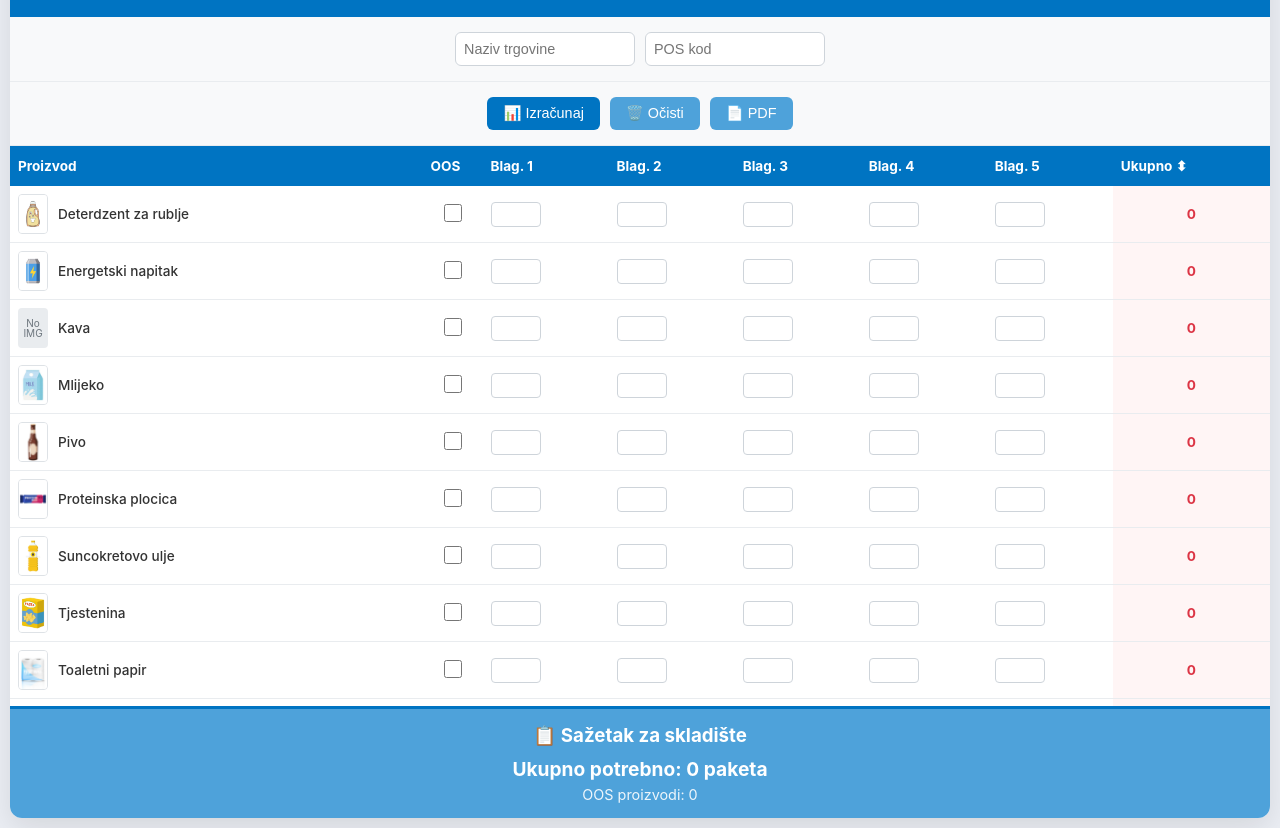
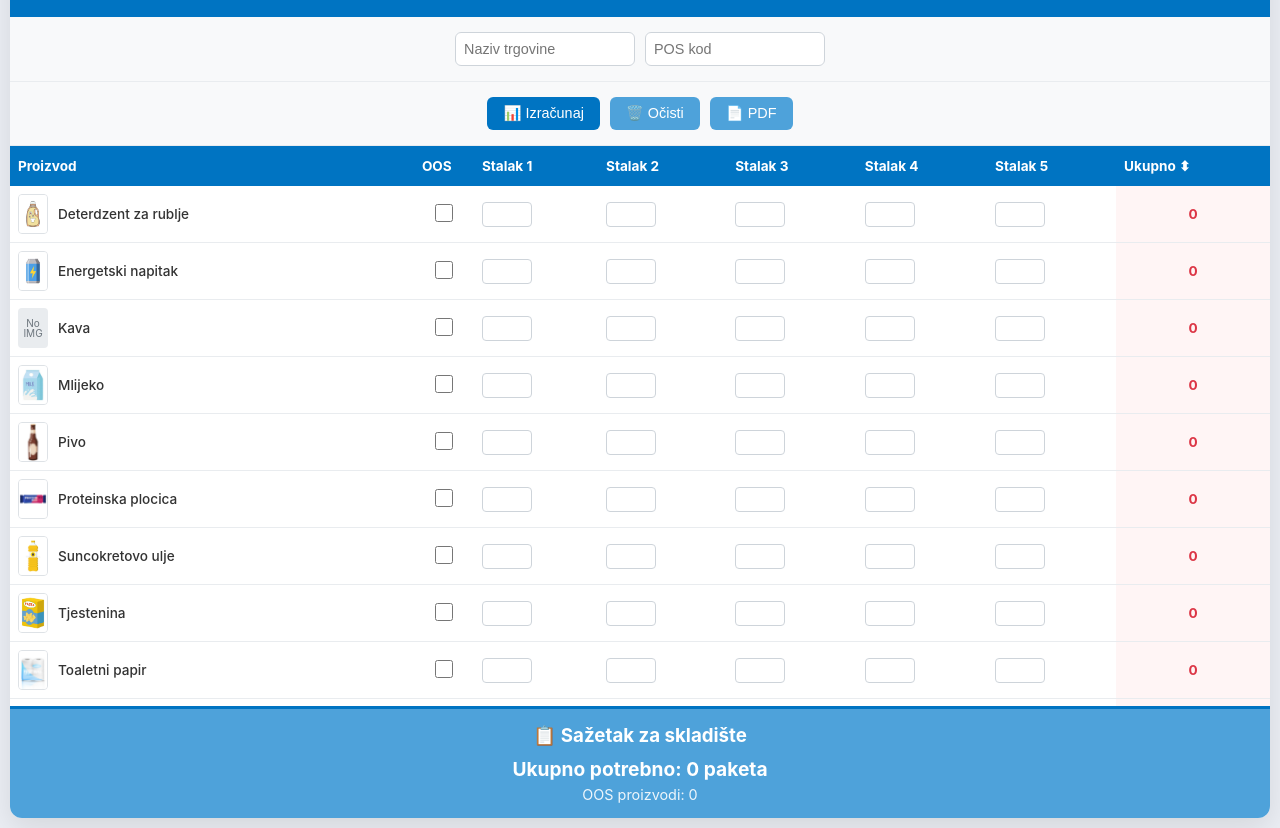
Before and after one commit to lukaflegar/WebApp_simpleproject, a plain HTML site: page index.html in a window 1280 px wide. Shown: the part 82-910 px from the top of the page. Drawn offline with nearby package versions, Linux system fonts and the light colour scheme.

Commit message:
Update index.html

```diff
--- a/index.html
+++ b/index.html
@@ -34,11 +34,11 @@
                     <tr>
                         <th>Proizvod</th>
                         <th>OOS</th>
-                        <th>Blag. 1</th>
-                        <th>Blag. 2</th>
-                        <th>Blag. 3</th>
-                        <th>Blag. 4</th>
-                        <th>Blag. 5</th>
+                        <th>Stalak 1</th>
+                        <th>Stalak 2</th>
+                        <th>Stalak 3</th>
+                        <th>Stalak 4</th>
+                        <th>Stalak 5</th>
                         <th onclick="sortTableByTotal()" style="cursor:pointer;">Ukupno ⬍</th>
                     </tr>
                 </thead>
```
